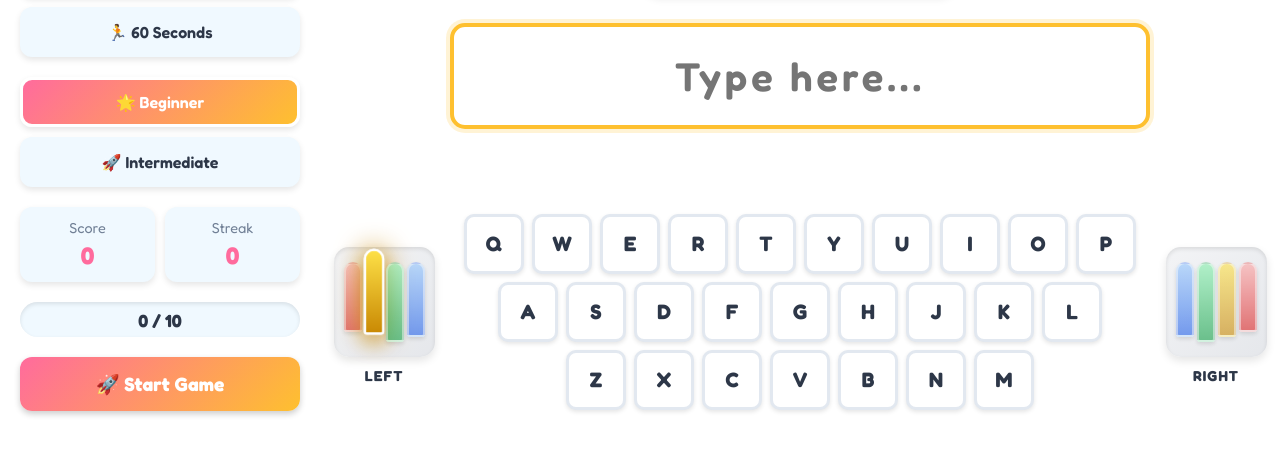
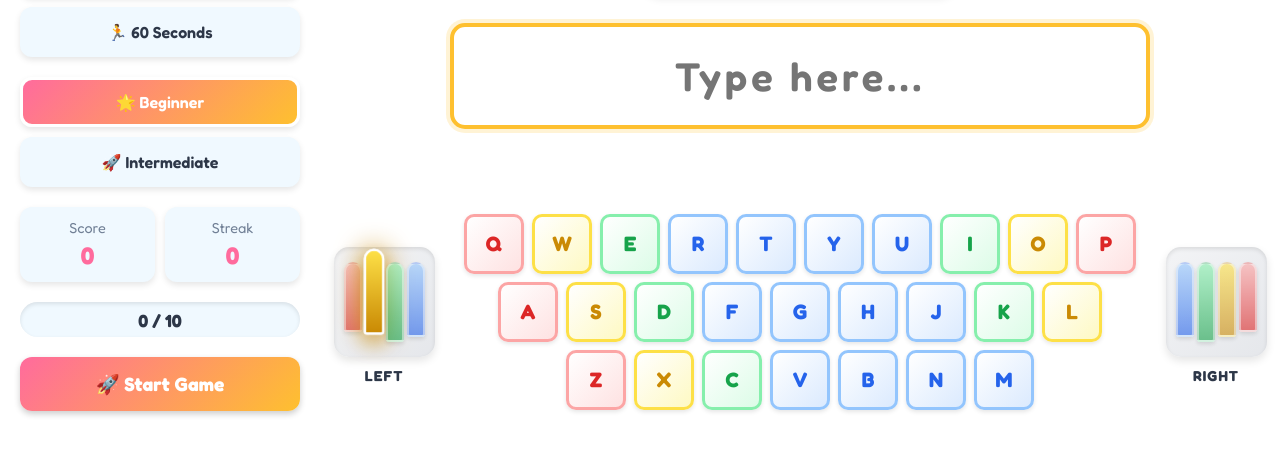
Before and after one commit to hvtai2025/typing, a plain HTML site: page index.html in a window 1280 px wide. Shown: the part 254-708 px from the top of the page. Drawn offline with Linux system fonts and the light colour scheme.

Commit message:
Update: matcho colors of fingers & keys.

```diff
--- a/index.html
+++ b/index.html
@@ -113,36 +113,36 @@
                 <!-- Virtual Keyboard -->
                 <div class="keyboard" role="region" aria-label="Virtual keyboard">
                 <div class="keyboard-row">
-                    <button class="key" data-key="q">Q</button>
-                    <button class="key" data-key="w">W</button>
-                    <button class="key" data-key="e">E</button>
-                    <button class="key" data-key="r">R</button>
-                    <button class="key" data-key="t">T</button>
-                    <button class="key" data-key="y">Y</button>
-                    <button class="key" data-key="u">U</button>
-                    <button class="key" data-key="i">I</button>
-                    <button class="key" data-key="o">O</button>
-                    <button class="key" data-key="p">P</button>
+                    <button class="key finger-pinky" data-key="q">Q</button>
+                    <button class="key finger-ring" data-key="w">W</button>
+                    <button class="key finger-middle" data-key="e">E</button>
+                    <button class="key finger-index" data-key="r">R</button>
+                    <button class="key finger-index" data-key="t">T</button>
+                    <button class="key finger-index" data-key="y">Y</button>
+                    <button class="key finger-index" data-key="u">U</button>
+                    <button class="key finger-middle" data-key="i">I</button>
+                    <button class="key finger-ring" data-key="o">O</button>
+                    <button class="key finger-pinky" data-key="p">P</button>
                 </div>
                 <div class="keyboard-row">
-                    <button class="key" data-key="a">A</button>
-                    <button class="key" data-key="s">S</button>
-                    <button class="key" data-key="d">D</button>
-                    <button class="key" data-key="f">F</button>
-                    <button class="key" data-key="g">G</button>
-                    <button class="key" data-key="h">H</button>
-                    <button class="key" data-key="j">J</button>
-                    <button class="key" data-key="k">K</button>
-                    <button class="key" data-key="l">L</button>
+                    <button class="key finger-pinky" data-key="a">A</button>
+                    <button class="key finger-ring" data-key="s">S</button>
+                    <button class="key finger-middle" data-key="d">D</button>
+                    <button class="key finger-index" data-key="f">F</button>
+                    <button class="key finger-index" data-key="g">G</button>
+                    <button class="key finger-index" data-key="h">H</button>
+                    <button class="key finger-index" data-key="j">J</button>
+                    <button class="key finger-middle" data-key="k">K</button>
+                    <button class="key finger-ring" data-key="l">L</button>
                 </div>
                 <div class="keyboard-row">
-                    <button class="key" data-key="z">Z</button>
-                    <button class="key" data-key="x">X</button>
-                    <button class="key" data-key="c">C</button>
-                    <button class="key" data-key="v">V</button>
-                    <button class="key" data-key="b">B</button>
-                    <button class="key" data-key="n">N</button>
-                    <button class="key" data-key="m">M</button>
+                    <button class="key finger-pinky" data-key="z">Z</button>
+                    <button class="key finger-ring" data-key="x">X</button>
+                    <button class="key finger-middle" data-key="c">C</button>
+                    <button class="key finger-index" data-key="v">V</button>
+                    <button class="key finger-index" data-key="b">B</button>
+                    <button class="key finger-index" data-key="n">N</button>
+                    <button class="key finger-index" data-key="m">M</button>
                 </div>
             </div>
 
--- a/styles.css
+++ b/styles.css
@@ -498,11 +498,54 @@ body {
     box-shadow: 0 2px 4px rgba(0, 0, 0, 0.1);
 }
 
+/* Color coding to match finger bars */
+.key.finger-pinky {
+    border-color: #FCA5A5;
+    background: linear-gradient(135deg, #ffffff 0%, #FEE2E2 100%);
+    color: #DC2626;
+}
+
+.key.finger-ring {
+    border-color: #FDE047;
+    background: linear-gradient(135deg, #ffffff 0%, #FEF9C3 100%);
+    color: #CA8A04;
+}
+
+.key.finger-middle {
+    border-color: #86EFAC;
+    background: linear-gradient(135deg, #ffffff 0%, #DCFCE7 100%);
+    color: #16A34A;
+}
+
+.key.finger-index {
+    border-color: #93C5FD;
+    background: linear-gradient(135deg, #ffffff 0%, #DBEAFE 100%);
+    color: #2563EB;
+}
+
 .key:hover {
-    background: var(--primary-color);
-    color: white;
     transform: translateY(-2px);
     box-shadow: 0 4px 8px rgba(0, 0, 0, 0.2);
+}
+
+.key.finger-pinky:hover {
+    background: linear-gradient(135deg, #FEE2E2 0%, #FCA5A5 100%);
+    border-color: #DC2626;
+}
+
+.key.finger-ring:hover {
+    background: linear-gradient(135deg, #FEF9C3 0%, #FDE047 100%);
+    border-color: #CA8A04;
+}
+
+.key.finger-middle:hover {
+    background: linear-gradient(135deg, #DCFCE7 0%, #86EFAC 100%);
+    border-color: #16A34A;
+}
+
+.key.finger-index:hover {
+    background: linear-gradient(135deg, #DBEAFE 0%, #93C5FD 100%);
+    border-color: #2563EB;
 }
 
 .key.active {
@@ -512,9 +555,32 @@ body {
 }
 
 .key.highlight {
-    background: linear-gradient(135deg, var(--primary-color), var(--secondary-color));
+    transform: scale(0.95);
+    box-shadow: 0 0 20px currentColor;
+}
+
+.key.finger-pinky.highlight {
+    background: linear-gradient(135deg, #FCA5A5 0%, #DC2626 100%);
     color: white;
-    animation: keyPulse 0.5s ease;
+    border-color: #DC2626;
+}
+
+.key.finger-ring.highlight {
+    background: linear-gradient(135deg, #FDE047 0%, #CA8A04 100%);
+    color: white;
+    border-color: #CA8A04;
+}
+
+.key.finger-middle.highlight {
+    background: linear-gradient(135deg, #86EFAC 0%, #16A34A 100%);
+    color: white;
+    border-color: #16A34A;
+}
+
+.key.finger-index.highlight {
+    background: linear-gradient(135deg, #93C5FD 0%, #2563EB 100%);
+    color: white;
+    border-color: #2563EB;
 }
 
 @keyframes keyPulse {
```
